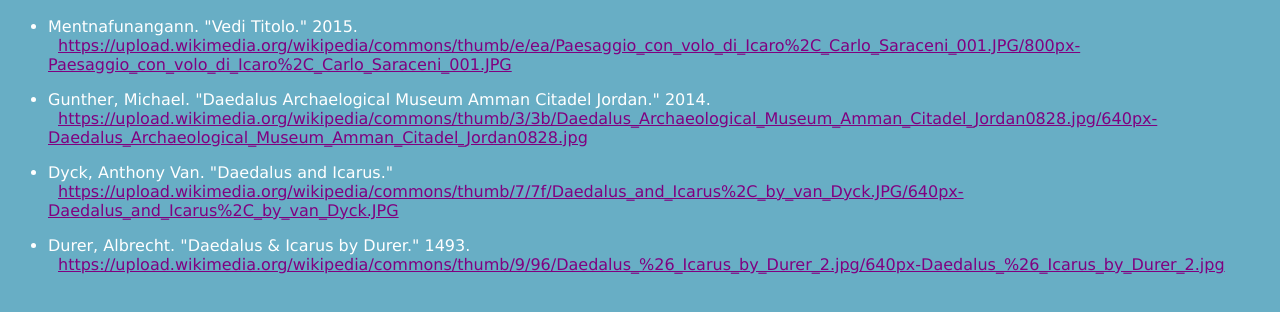
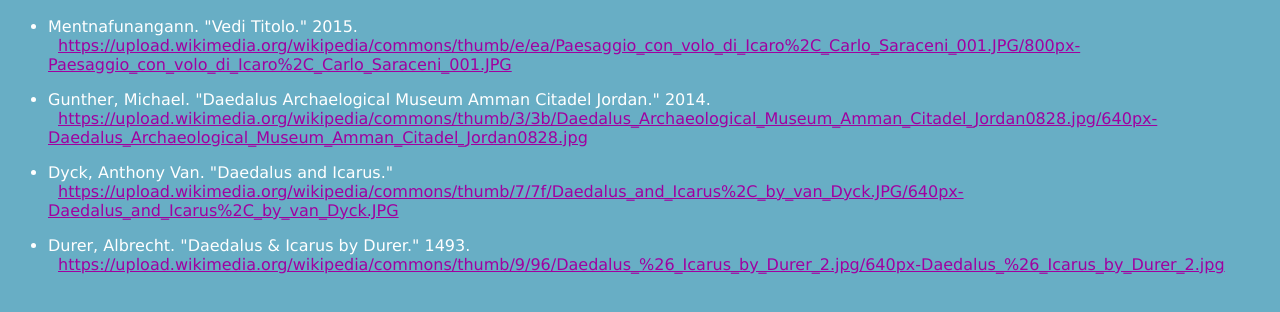
Before and after one commit to jdmar3-comp426/a01-devinjd23, a website: page citations.html in a window 1280 px wide. Shown: the part 98-410 px from the top of the page. Drawn offline with Linux system fonts and the light colour scheme.

Commit message:
actual citation css now

```diff
--- a/styles.css
+++ b/styles.css
@@ -35,5 +35,5 @@
 .citationLinks {
     font-weight: normal;
     text-decoration: underline;
-    color: #800080;
+    color: #a000a0;
 }
```
